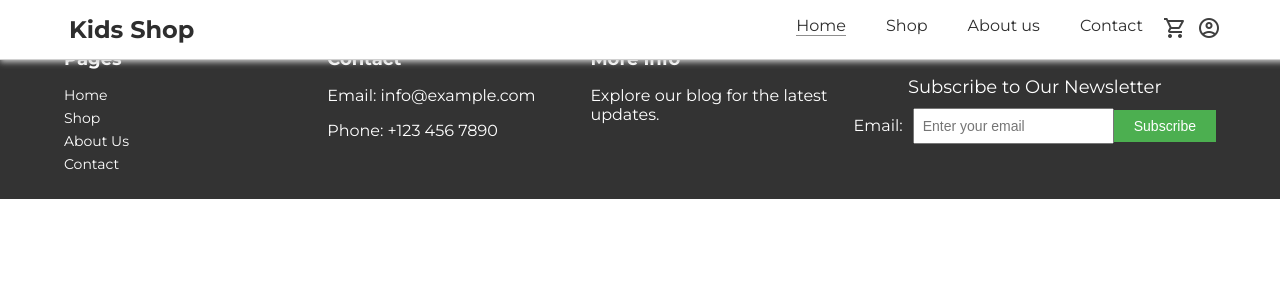
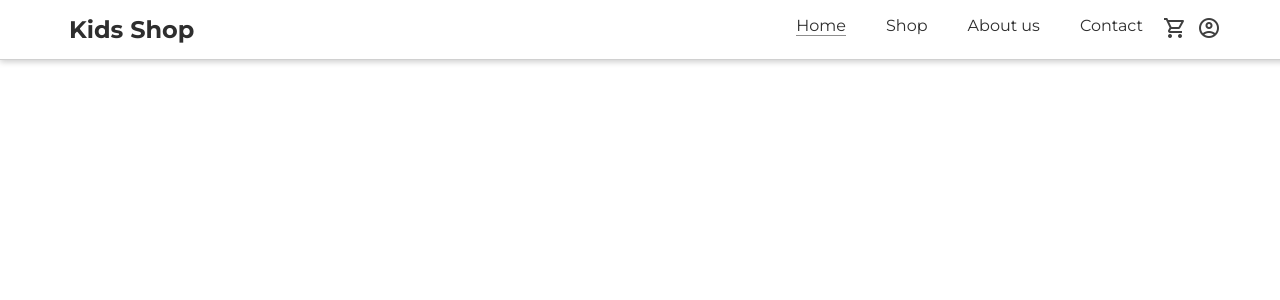
Before and after one commit to maksymskvr1324/Shop_kids, a React (Create React App) app: page /Home in a window 1280 px wide. Shown: the top 300 px of the page. Built offline with nearby package versions, Linux system fonts and the light colour scheme; no server answers.

Commit message:
ADD function navbar

```diff
--- a/package.json
+++ b/package.json
@@ -12,6 +12,7 @@
     "@types/react-dom": "^18.2.18",
     "react": "^18.2.0",
     "react-dom": "^18.2.0",
+    "react-router-dom": "^6.21.1",
     "react-scripts": "^5.0.1",
     "web-vitals": "^2.1.4"
   },
--- a/src/App.tsx
+++ b/src/App.tsx
@@ -1,22 +1,23 @@
-import React from 'react';
-import {Navbar} from './components/Navbar';
-import {Footer} from './components/footer';
-import {Page} from './components/Home';
+import { BrowserRouter, Route, Routes} from "react-router-dom";
+import Home from "./pages/Home";
+import About from "./pages/About_us";
+import Shop from "./pages/Shop";
+import Conctact from "./pages/Contact";
+import NotPages from "./pages/NoPages";
 
-
-
-
-
-
-
-const App: React.FC = () => {
-  return (
+export default function App(){
+  return(
     <div>
-      <Navbar />
-      <Page/>
-      <Footer/>
+        <BrowserRouter>
+          <Routes>
+            <Route index element={<Home/>} />
+            <Route path="/Home" element={<Home/>} />
+            <Route path="/Shop" element={<Shop/>} />
+            <Route path="/About_us" element={<About/>} />
+            <Route path="/Contact" element={<Conctact/>} />
+            <Route path="*" element={<NotPages/>}/>
+          </Routes>
+        </BrowserRouter>
     </div>
-  );
+  )
 }
-
-export default App;
--- a/src/components/Navbar.tsx
+++ b/src/components/Navbar.tsx
@@ -6,10 +6,10 @@ export  function Navbar() {
       <div className="container">
         <div className="logo"><a href="/">Kids Shop</a></div>
         <ul className="nav-links">
-          <li><a className='active' href="/">Home</a></li>
-          <li><a href="/shop">Shop</a></li>
-          <li><a href="/about">About us</a></li>
-          <li><a href="/contact">Contact</a></li>
+          <li><a className='active' href="/Home">Home</a></li>
+          <li><a href="/Shop">Shop</a></li>
+          <li><a href="/About_us">About us</a></li>
+          <li><a href="/Contact">Contact</a></li>
           <div className='navbar-icon'>
             <div className='shop'><span className="material-symbols-outlined">shopping_cart</span></div>
             <div className='account'><span className="material-symbols-outlined">account_circle</span></div>
--- /dev/null
+++ b/src/pages/About_us.tsx
@@ -0,0 +1,10 @@
+import { Navbar } from "../components/Navbar";
+
+export default function About_us(){
+    return(
+        <>
+            <Navbar/>
+            <div>About_us</div>
+        </>
+    )
+}
--- /dev/null
+++ b/src/pages/Contact.tsx
@@ -0,0 +1,10 @@
+import { Navbar } from "../components/Navbar";
+
+export default function Conctact(){
+    return(
+        <>
+            <Navbar/>
+            <div>Conctact</div>
+        </>
+    )
+}
--- /dev/null
+++ b/src/pages/Home.tsx
@@ -0,0 +1,10 @@
+import { Navbar } from "../components/Navbar";
+
+export default function Home(){
+    return(
+        <>
+            <Navbar/>
+            <div>Home</div>
+        </>
+    )
+}
--- /dev/null
+++ b/src/pages/NoPages.tsx
@@ -0,0 +1,10 @@
+import { Navbar } from "../components/Navbar";
+
+export default function NotPages(){
+    return(
+        <>
+            <Navbar/>
+            <div>EROR 404</div>
+        </>
+    )
+}
--- /dev/null
+++ b/src/pages/Shop.tsx
@@ -0,0 +1,10 @@
+import { Navbar } from "../components/Navbar";
+
+export default function Shop(){
+    return(
+        <>
+            <Navbar/>
+            <div>Shop</div>
+        </>
+    )
+}
```
Also changed, not shown: 1 other file (tests, documents, lock files or other folders).
